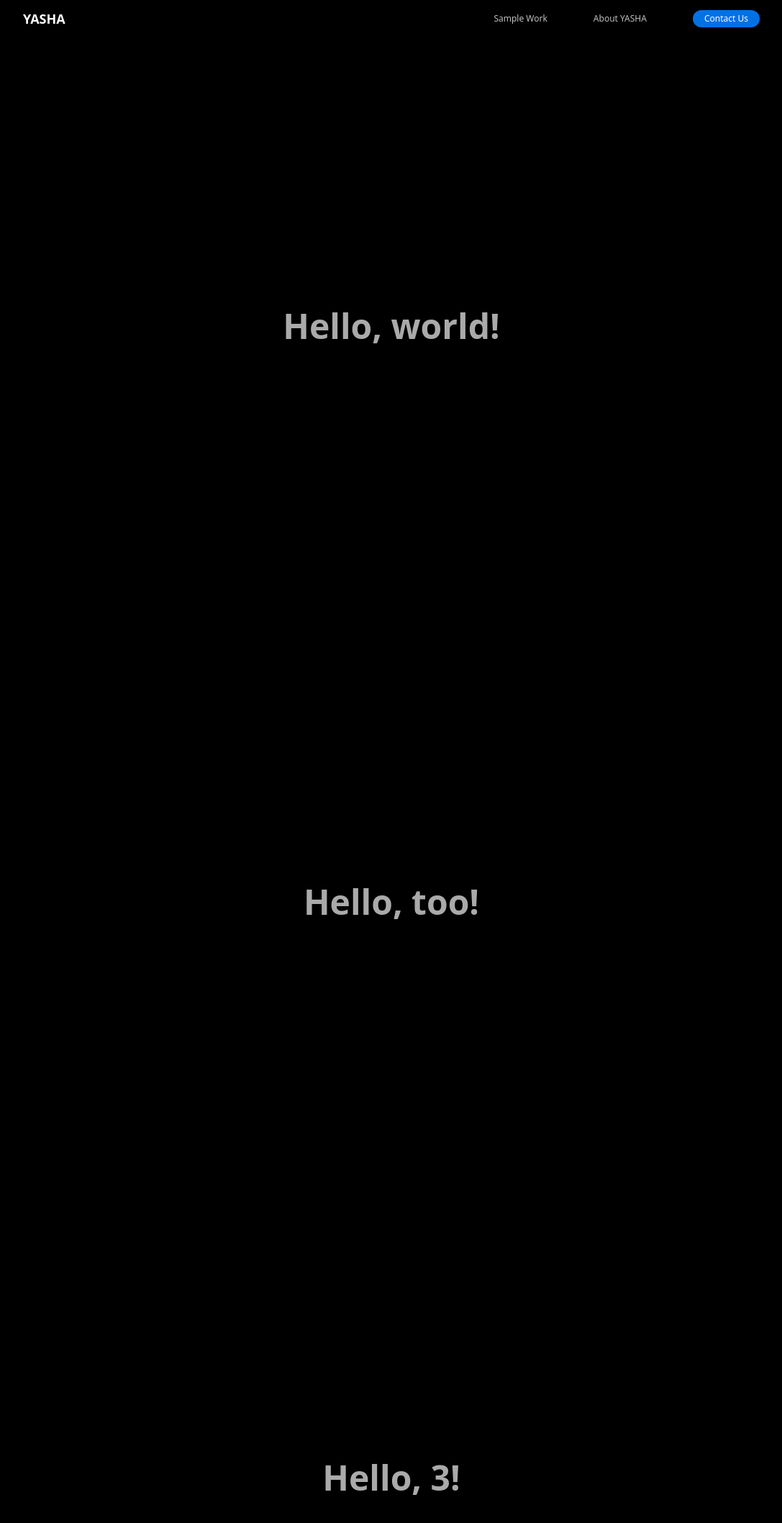
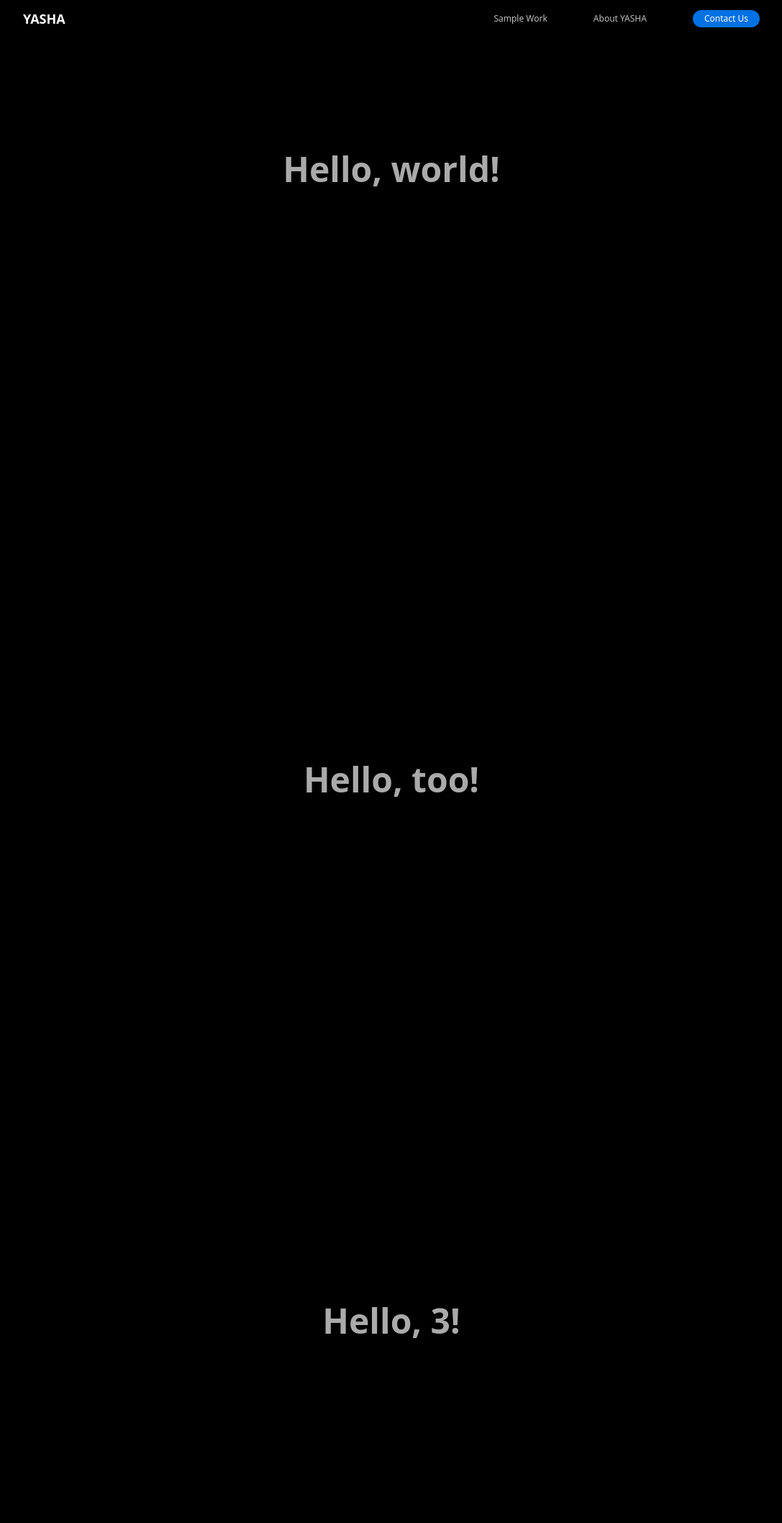
Before and after one commit to mxmgamaleldin/yasha, a Next.js app: page /about in a window 1280 px wide. Shown: the top 2116 px of the page at 72% size, without its empty margins (96-1183 px from the left). Built offline with nearby package versions, Linux system fonts and the light colour scheme.

Commit message:
Added .gitignore

```diff
--- a/styles/globals.css
+++ b/styles/globals.css
@@ -4,6 +4,21 @@
 
 .scroll-root, .scroll-node {
   width: 100%;
+}
+
+.squiggle {
+  stroke-dasharray: 450;
+  stroke-dashoffset: 450;
+  animation: draw 1s linear;
+  animation-play-state: paused;
+  animation-iteration-count: 1;
+  animation-fill-mode: both;
+}
+
+@keyframes draw {
+  to {
+    stroke-dashoffset: 0;
+  }
 }
 
 .anim {
@@ -16,7 +31,7 @@
 @keyframes textAnimation {
   0% {
     opacity: 0;
-    transform: translateY(20vh);
+    transform: translateY(25vh);
   }
   100% {
     opacity: 1;
@@ -25,30 +40,33 @@
 }
 
 .scroll-node:nth-of-type(1) {
+  padding-top: 9rem;
   min-height: 50vh;
   background: black;
   color: white;
   display: flex;
-  justify-content: center;
   align-items: center;
+  flex-direction: column;
 }
 
 .scroll-node:nth-of-type(2) {
+  padding-top: 12rem;
   min-height: 50vh;
   background: black;
   color: white;
   display: flex;
-  justify-content: center;
   align-items: center;
+  flex-direction: column;
 }
 
 .scroll-node:nth-of-type(3) {
+  padding-top: 9rem;
   min-height: 50vh;
   background: black;
   color: white;
   display: flex;
-  justify-content: center;
   align-items: center;
+  flex-direction: column;
 }
 
 .scroll-wrapper, .scroll-section {
@@ -210,6 +228,7 @@
   }
 
   .scroll-node:nth-of-type(3) {
+    flex-direction: column;
     min-height: 100vh;
   }
 
```
